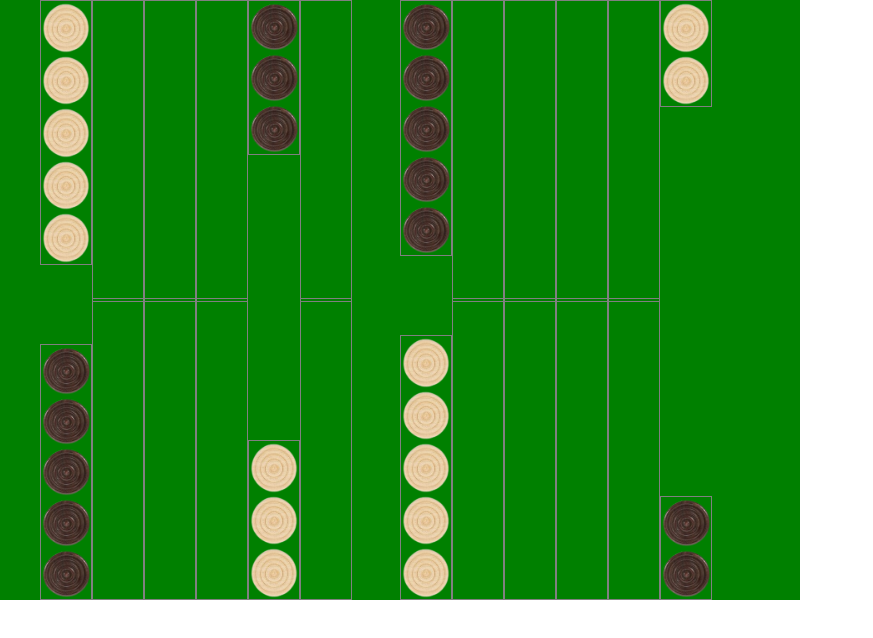
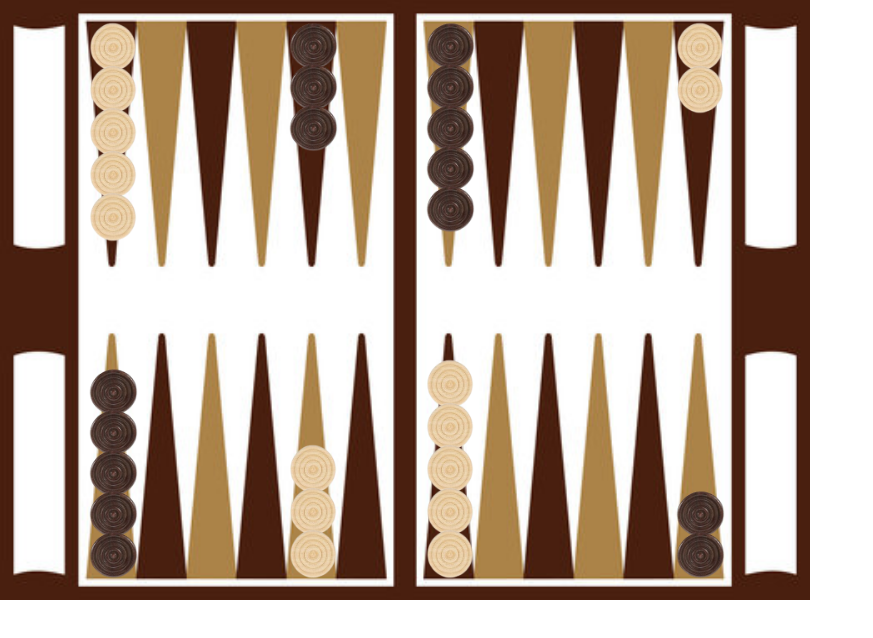
Before and after one commit to lukalicheli/backgammon, a React (Create React App) app in the folder backgammon/: page / in a window 1280 px wide. Shown: the top 638 px of the page, without its empty margins (0-873 px from the left). Built offline with nearby package versions, Linux system fonts and the light colour scheme.

Commit message:
So far, without getting to the logic part of the game, the asthetic part of it is done

```diff
--- a/backgammon/src/App.css
+++ b/backgammon/src/App.css
@@ -3,7 +3,9 @@
   background-color: green;
   width: 800px;
   height: 600px;
-
+  background-image: url('./assets/board-data/backgammon.jpg');
+  background-size: cover;
+  padding-right: 10px;
 }
 
 .backgammon-board {
@@ -12,6 +14,7 @@ justify-content: center;
   flex-wrap: wrap;
   width: 100%;
   height: 100%;
+  padding-left: 50px;
 
 }
 
@@ -19,6 +22,7 @@ height: 100%;
   display: flex;
   width: 50px;
   height: 100%;
+  margin: -10px 0px -10px 0px;
 }
 
 .quadrant {
@@ -32,14 +36,11 @@ width: 45%;
   flex-direction: row-reverse;
   align-items: flex-start;
   justify-content: flex-end;
+  padding-top: 30px;
 }
+
 .quadrant.three , .quadrant.four {
   display: flex;
   align-items: flex-end;
-
+  padding-bottom: 30px;
 }
-
-.column, .empty-column {
-  border: 1px solid grey;
-
-}
```
Also changed, not shown: backgammon/src/assets/board-data/triangle.png (added). Lines whose indentation alone changed are shown as unchanged.
